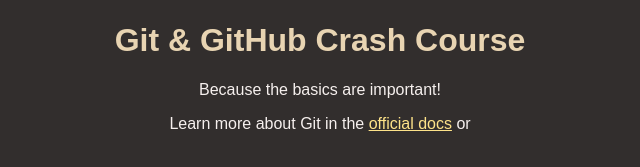
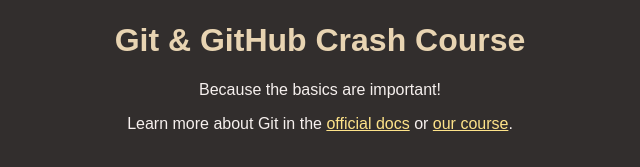
Before and after one commit to Suguna32/demo-app-cicd, a plain HTML site: page index.html in a window 1280 px wide. Shown: the part 147-314 px from the top of the page, without its empty margins (320-960 px from the left). Drawn offline with Linux system fonts and the light colour scheme.

Commit message:
Revert "remove"
This reverts commit bebf7fe47cce715e53225e33329e3f959f0ad7eb.

```diff
--- a/index.html
+++ b/index.html
@@ -1,6 +1,5 @@
 <!DOCTYPE html>
 <html lang="en">
-
   <head>
     <meta charset="UTF-8" />
     <meta http-equiv="X-UA-Compatible" content="IE=edge" />
@@ -8,7 +7,6 @@
     <title>Git & GitHub Crash Course</title>
     <link rel="stylesheet" href="styles.css" />
   </head>
-
   <body>
     <header>
       <img id="logo" src="logo.png" alt="A logo that contains the word 'Git'" />
@@ -19,9 +17,8 @@
       <p>
         Learn more about Git in the
         <a href="https://git-scm.com/book/en/v2">official docs</a> or
-
+        <a href="https://acad.link/git">our course</a>.
       </p>
     </main>
   </body>
-
 </html>
```
Lines whose indentation alone changed are shown as unchanged.
